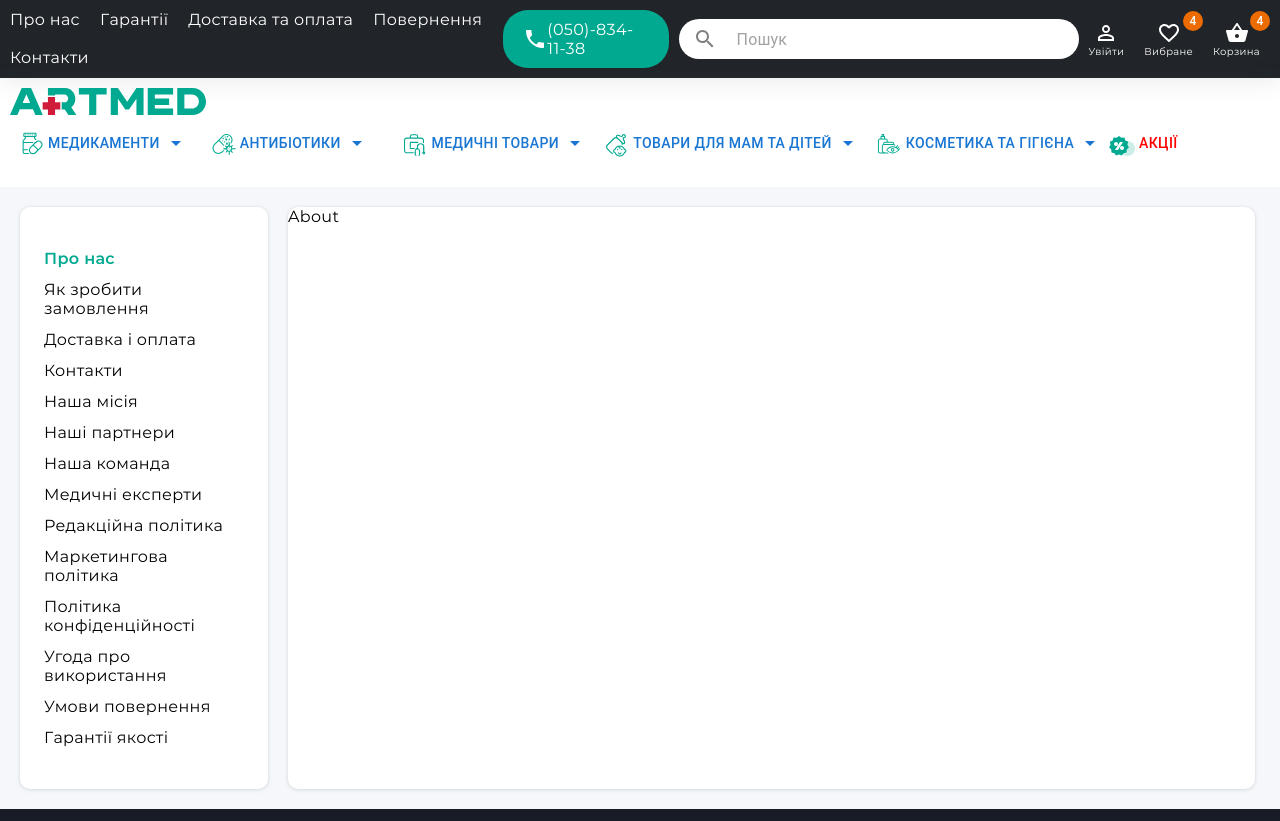
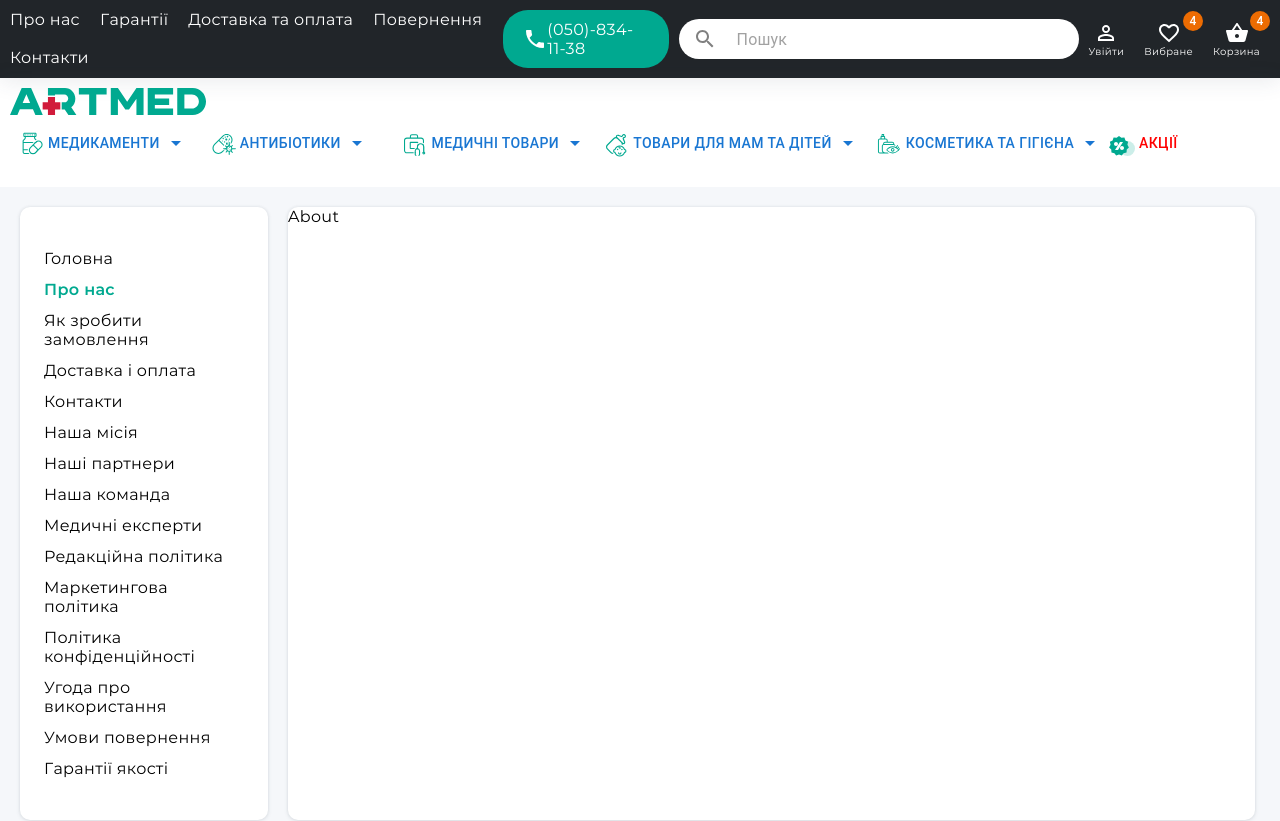
Before and after one commit to ketamin2020/pharmacy-web, a React (Create React App) app: page /about in a window 1280 px wide. Shown: the top 821 px of the page. Built offline with nearby package versions, Linux system fonts and the light colour scheme.

Commit message:
add sidebar

```diff
--- a/src/components/App.tsx
+++ b/src/components/App.tsx
@@ -2,7 +2,7 @@ import { BrowserRouter, Routes, Route } from 'react-router-dom'
 import { Provider } from 'react-redux'
 import { PersistGate } from 'redux-persist/integration/react'
 import { Suspense } from 'react'
-import { publicRoutes, privateRoutes } from 'routes/routes'
+import { publicRoutes } from 'routes/routes'
 import { persistor, store } from 'redux/store'
 import AuthLayout from 'layouts/AuthLayout'
 import '../styles/index.scss'
--- a/src/layouts/AboutLayout.tsx
+++ b/src/layouts/AboutLayout.tsx
@@ -1,11 +1,8 @@
 import React from 'react'
 import { NavLink } from 'react-router-dom'
 import styled from '@emotion/styled'
-import { RoutePath } from 'routes/types'
-interface ISideMenu {
-  name: string
-  path: string
-}
+import { publicRoutes } from 'routes/routes'
+
 const Wrapper = styled.div`
   display: grid;
   grid-template-columns: 20% 78%;
@@ -30,67 +27,6 @@ const Wrapper = styled.div`
     background-color: white;
   }
 `
-
-const asideMenu: ISideMenu[] = [
-  {
-    name: 'Про нас ',
-    path: RoutePath.ABOUT_PAGE,
-  },
-  {
-    name: 'Як зробити замовлення',
-    path: RoutePath.HOW_TO_SECTION,
-  },
-  {
-    name: 'Доставка і оплата',
-    path: RoutePath.DELIVERY_SECTION,
-  },
-  {
-    name: 'Контакти',
-    path: RoutePath.CONTACTS_SECTION,
-  },
-  {
-    name: 'Наша місія',
-    path: RoutePath.MISSION_SECTION,
-  },
-  {
-    name: 'Наші партнери',
-    path: RoutePath.PARTNERS_SECTION,
-  },
-  {
-    name: 'Наша команда',
-    path: RoutePath.TEAM_SECTION,
-  },
-  {
-    name: 'Медичні експерти',
-    path: RoutePath.EXPERTS_SECTION,
-  },
-
-  {
-    name: 'Редакційна політика',
-    path: RoutePath.EDITOR_POLICY_SECTION,
-  },
-  {
-    name: 'Маркетингова політика',
-    path: RoutePath.MARKETING_POLICY_SECTION,
-  },
-  {
-    name: 'Політика конфіденційності',
-    path: RoutePath.TERMS_SECTION,
-  },
-  {
-    name: 'Угода про використання',
-    path: RoutePath.AGREEMENT_SECTION,
-  },
-
-  {
-    name: 'Умови повернення',
-    path: RoutePath.ORDER_RETURN_SECTION,
-  },
-  {
-    name: 'Гарантії якості',
-    path: RoutePath.WARRANTY_SECTION,
-  },
-]
 const activeStyle = {
   color: '#00a990',
   fontWeight: '600',
@@ -102,9 +38,9 @@ const AboutLayout = ({ children }) => {
       <aside>
         <nav>
           <ul>
-            {asideMenu.map(menu => (
+            {publicRoutes.map(menu => (
               <li key={menu.path}>
-                <NavLink to={menu.path} style={({ isActive }) => (isActive ? activeStyle : undefined)}>
+                <NavLink end to={menu.path} style={({ isActive }) => (isActive ? activeStyle : undefined)}>
                   {menu.name}
                 </NavLink>
               </li>
--- a/src/routes/routes.tsx
+++ b/src/routes/routes.tsx
@@ -1,19 +1,102 @@
 import { lazy } from 'react'
-import { RoutePath } from './types'
+import { RoutePath, Routes } from './types'
 
 // eslint-disable-next-line import/no-anonymous-default-export
 
-const publicRoutes = [
+const publicRoutes: Routes[] = [
   {
     path: RoutePath.HOME_PAGE,
-    name: 'home_page',
+    name: 'Головна',
+    exact: true,
     element: lazy(() => import('../pages/HomePage/index' /* webpackChunkName: "Home Page" */)),
   },
   {
     path: RoutePath.ABOUT_PAGE,
-    name: 'about_page',
+    name: 'Про нас',
+    exact: true,
+    element: lazy(() => import('../pages/AboutPage/index' /* webpackChunkName: "About Page" */)),
+  },
+
+  {
+    name: 'Як зробити замовлення',
+    path: RoutePath.HOW_TO,
+    exact: true,
+    element: lazy(() => import('../pages/AboutPage/index' /* webpackChunkName: "About Page" */)),
+  },
+  {
+    name: 'Доставка і оплата',
+    path: RoutePath.DELIVERY,
+    exact: true,
+    element: lazy(() => import('../pages/AboutPage/index' /* webpackChunkName: "About Page" */)),
+  },
+  {
+    name: 'Контакти',
+    path: RoutePath.CONTACTS,
+    exact: true,
+    element: lazy(() => import('../pages/AboutPage/index' /* webpackChunkName: "About Page" */)),
+  },
+  {
+    name: 'Наша місія',
+    path: RoutePath.MISSION,
+    exact: true,
+    element: lazy(() => import('../pages/AboutPage/index' /* webpackChunkName: "About Page" */)),
+  },
+  {
+    name: 'Наші партнери',
+    path: RoutePath.PARTNERS,
+    exact: true,
+    element: lazy(() => import('../pages/AboutPage/index' /* webpackChunkName: "About Page" */)),
+  },
+  {
+    name: 'Наша команда',
+    path: RoutePath.TEAM,
+    exact: true,
+    element: lazy(() => import('../pages/AboutPage/index' /* webpackChunkName: "About Page" */)),
+  },
+  {
+    name: 'Медичні експерти',
+    path: RoutePath.EXPERTS,
+    exact: true,
+    element: lazy(() => import('../pages/AboutPage/index' /* webpackChunkName: "About Page" */)),
+  },
+
+  {
+    name: 'Редакційна політика',
+    path: RoutePath.EDITOR_POLICY,
+    exact: true,
+    element: lazy(() => import('../pages/AboutPage/index' /* webpackChunkName: "About Page" */)),
+  },
+  {
+    name: 'Маркетингова політика',
+    path: RoutePath.MARKETING_POLICY,
+    exact: true,
+    element: lazy(() => import('../pages/AboutPage/index' /* webpackChunkName: "About Page" */)),
+  },
+  {
+    name: 'Політика конфіденційності',
+    path: RoutePath.TERMS,
+    exact: true,
+    element: lazy(() => import('../pages/AboutPage/index' /* webpackChunkName: "About Page" */)),
+  },
+  {
+    name: 'Угода про використання',
+    path: RoutePath.AGREEMENT,
+    exact: true,
+    element: lazy(() => import('../pages/AboutPage/index' /* webpackChunkName: "About Page" */)),
+  },
+
+  {
+    name: 'Умови повернення',
+    path: RoutePath.ORDER_RETURN,
+    exact: true,
+    element: lazy(() => import('../pages/AboutPage/index' /* webpackChunkName: "About Page" */)),
+  },
+  {
+    name: 'Гарантії якості',
+    path: RoutePath.WARRANTY,
+    exact: true,
     element: lazy(() => import('../pages/AboutPage/index' /* webpackChunkName: "About Page" */)),
   },
 ]
-const privateRoutes = []
-export { publicRoutes, privateRoutes }
+// const privateRoutes = []
+export { publicRoutes }
--- a/src/routes/types.tsx
+++ b/src/routes/types.tsx
@@ -1,17 +1,28 @@
-export enum RoutePath {
+import { LazyExoticComponent } from 'react'
+
+enum RoutePath {
   HOME_PAGE = '/',
   ABOUT_PAGE = '/about',
-  HOW_TO_SECTION = '/about/howto',
-  DELIVERY_SECTION = '/about/delivery',
-  CONTACTS_SECTION = '/about/contacts',
-  MISSION_SECTION = 'about/missiya-kompanii',
-  PARTNERS_SECTION = '/about/partners',
-  TEAM_SECTION = '/about/team',
-  EXPERTS_SECTION = '/about/medical-experts',
-  EDITOR_POLICY_SECTION = '/about/editorial-policy',
-  MARKETING_POLICY_SECTION = '/about/marketing-policy',
-  TERMS_SECTION = '/about/terms',
-  AGREEMENT_SECTION = '/about/agreement',
-  ORDER_RETURN_SECTION = '/about/order-return',
-  WARRANTY_SECTION = '/about/warranty',
+  HOW_TO = '/about/howto',
+  DELIVERY = '/about/delivery',
+  CONTACTS = '/about/contacts',
+  MISSION = '/about/missiya-kompanii',
+  PARTNERS = '/about/partners',
+  TEAM = '/about/team',
+  EXPERTS = '/about/medical-experts',
+  EDITOR_POLICY = '/about/editorial-policy',
+  MARKETING_POLICY = '/about/marketing-policy',
+  TERMS = '/about/terms',
+  AGREEMENT = '/about/agreement',
+  ORDER_RETURN = '/about/order-return',
+  WARRANTY = '/about/warranty',
 }
+
+interface Routes {
+  name: string
+  path: string
+  exact: boolean
+  element: LazyExoticComponent<() => JSX.Element>
+}
+
+export { Routes, RoutePath }
```
